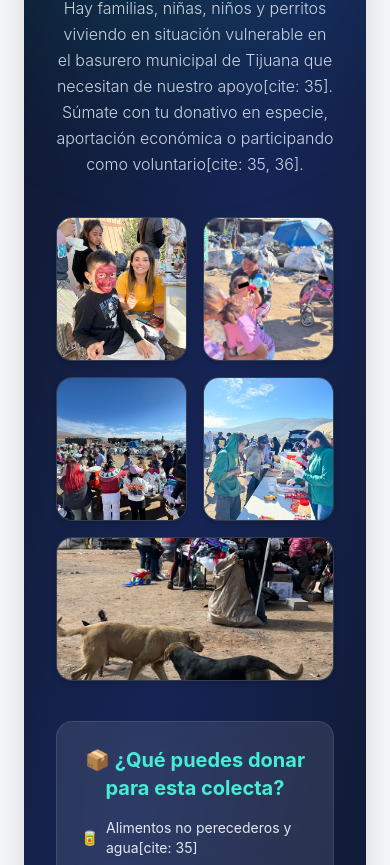
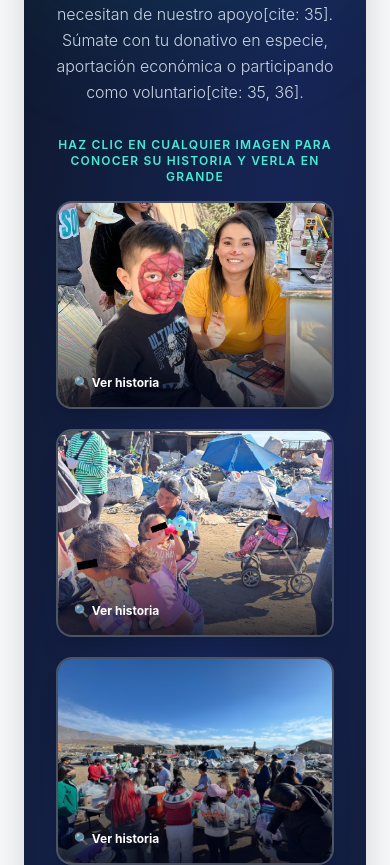
Before and after one commit to ortegayeshua-gh/impactemos-web, a React (Vite) app: page / in a window 390 px wide. Shown: the part 1135-2000 px from the top of the page. Built offline with nearby package versions, Linux system fonts and the light colour scheme.

Commit message:
Agrega galeria lightbox interactiva con historias emotivas, elimina espacios en blanco y quita marcas de citas

```diff
--- a/src/App.jsx
+++ b/src/App.jsx
@@ -8,19 +8,50 @@ import logoCorazon from './assets/corazon.png';
 import fotoYeshua from './assets/yeshua.png';
 import fotoKevin from './assets/kevin.png';
 
-// Importación de las 5 imágenes para la sección
+// Importación de las 5 imágenes
 import imgRelleno1 from './assets/RellenoSanitario2026-1.avif';
 import imgRelleno2 from './assets/RellenoSanitario2026-2.avif';
 import imgRelleno3 from './assets/RellenoSanitario2026-3.avif';
 import imgRelleno4 from './assets/RellenoSanitario2026-4.avif';
 import imgRelleno5 from './assets/RellenoSanitario2026-5.avif';
 
+// Historias emotivas asociadas a cada fotografía de la galería
+const galeriaHistorias = [
+  {
+    img: imgRelleno1,
+    titulo: "El brillo de una sonrisa",
+    historia: "A pesar de las dificultades cotidianas en el entorno del basurero municipal, la niñez guarda una ilusión inquebrantable. Cada pequeña visita y cada detalle logran encender sonrisas genuinas que nos recuerdan la importancia de estar presentes."
+  },
+  {
+    img: imgRelleno2,
+    titulo: "Fuerza y amor maternal",
+    historia: "Madres valientes que todos los días sostienen a sus familias con el corazón por delante. Su esfuerzo diario es un testimonio de amor incondicional y de la lucha constante por un futuro mejor para sus hijos."
+  },
+  {
+    img: imgRelleno3,
+    titulo: "Comunidad unida por la esperanza",
+    historia: "Cuando nos unimos como sociedad, rompemos barreras y llevamos calor humano a donde más se necesita. Esta jornada representa un puente de solidaridad y apoyo mutuo para toda la comunidad."
+  },
+  {
+    img: imgRelleno4,
+    titulo: "Pequeños pasos, grandes sueños",
+    historia: "Niñas y niños con aspiraciones infinitas que merecen oportunidades, educación y momentos de sano esparcimiento. Apoyarlos hoy es sembrar la semilla de un mañana lleno de posibilidades."
+  },
+  {
+    img: imgRelleno5,
+    titulo: "Construyendo un futuro con dignidad",
+    historia: "La calidez de una cobija, un plato de comida caliente o una despensa básica significan alivio y paz para un hogar. Juntos podemos transformar su realidad y devolverles la esperanza."
+  }
+];
+
 export default function App() {
   const [modalOpen, setModalOpen] = useState(false);
   const [modalTitle, setModalTitle] = useState('');
   const [activeTab, setActiveTab] = useState('todos');
 
-  // Actualiza dinámicamente el favicon con la imagen de corazon.png
+  // Estado para la galería interactiva en pantalla completa (Lightbox)
+  const [lightboxIndex, setLightboxIndex] = useState(null);
+
   useEffect(() => {
     const link = document.querySelector("link[rel*='icon']") || document.createElement('link');
     link.type = 'image/png';
@@ -32,6 +63,14 @@ export default function App() {
   const handleOpenModal = (title) => {
     setModalTitle(title);
     setModalOpen(true);
+  };
+
+  const nextImage = () => {
+    setLightboxIndex((prev) => (prev + 1) % galeriaHistorias.length);
+  };
+
+  const prevImage = () => {
+    setLightboxIndex((prev) => (prev - 1 + galeriaHistorias.length) % galeriaHistorias.length);
   };
 
   return (
@@ -59,7 +98,7 @@ export default function App() {
               href="https://forms.gle/4dv2DtafZyp1G6KVA"
               target="_blank"
               rel="noopener noreferrer"
-              className="bg-blue-600 hover:bg-blue-700 text-white px-5 py-2 rounded-full text-xs sm:text-sm font-semibold shadow-md shadow-blue-500/20 hover:shadow-lg transition-all duration-300 active:scale-95 text-center"
+              className="bg-blue-600 hover:bg-blue-700 text-white px-5 py-2 rounded-full text-xs sm:text-sm font-semibold shadow-md shadow-blue-500/25 transition-all duration-300 active:scale-95 text-center"
             >
               Únete
             </a>
@@ -67,7 +106,7 @@ export default function App() {
               href="https://paypal.me/impactemosmx"
               target="_blank"
               rel="noopener noreferrer"
-              className="bg-teal-600 hover:bg-teal-700 text-white px-5 py-2 rounded-full text-xs sm:text-sm font-semibold shadow-md shadow-teal-500/20 hover:shadow-lg transition-all duration-300 active:scale-95 text-center"
+              className="bg-teal-600 hover:bg-teal-700 text-white px-5 py-2 rounded-full text-xs sm:text-sm font-semibold shadow-md shadow-teal-500/25 transition-all duration-300 active:scale-95 text-center"
             >
               Dona
             </a>
@@ -76,13 +115,13 @@ export default function App() {
       </header>
 
       {/* 2. Sección Hero */}
-      <section id="inicio" className="relative overflow-hidden bg-slate-900 text-white py-28 sm:py-36 px-6 text-center">
+      <section id="inicio" className="relative overflow-hidden bg-slate-900 text-white py-24 sm:py-32 px-6 text-center">
         <div className="absolute inset-0 opacity-15 bg-[radial-gradient(#3b82f6_1px,transparent_1px)] [background-size:16px_16px]"></div>
         <div className="absolute -top-40 -right-40 w-96 h-96 bg-blue-600/20 rounded-full blur-3xl"></div>
         <div className="absolute -bottom-40 -left-40 w-96 h-96 bg-teal-500/15 rounded-full blur-3xl"></div>
 
         <div className="relative max-w-4xl mx-auto">
-          <h1 className="text-4xl sm:text-6xl font-black tracking-tight mb-6 leading-tight pt-4">
+          <h1 className="text-4xl sm:text-6xl font-black tracking-tight mb-6 leading-tight pt-2">
             <span className="bg-gradient-to-r from-blue-400 via-teal-300 to-lime-300 bg-clip-text text-transparent">Unidos por el cambio</span>
           </h1>
           <p className="text-lg sm:text-xl text-slate-300 mb-10 max-w-2xl mx-auto leading-relaxed font-light">
@@ -105,9 +144,9 @@ export default function App() {
         </div>
       </section>
 
-      {/* 3. NUEVA SECCIÓN: Próxima Actividad con Imágenes y Listado Integrados */}
-      <section id="proxima-actividad" className="py-28 px-6 max-w-7xl mx-auto">
-        <div className="bg-gradient-to-br from-slate-900 via-blue-950 to-slate-900 text-white rounded-3xl p-8 sm:p-14 shadow-2xl relative overflow-hidden mb-12">
+      {/* 3. NUEVA SECCIÓN: Próxima Actividad con Imágenes Grandes y Galería Interactiva */}
+      <section id="proxima-actividad" className="py-20 px-6 max-w-7xl mx-auto">
+        <div className="bg-gradient-to-br from-slate-900 via-blue-950 to-slate-900 text-white rounded-3xl p-8 sm:p-14 shadow-2xl relative overflow-hidden">
           <div className="absolute top-0 right-0 w-96 h-96 bg-teal-500/10 rounded-full blur-3xl"></div>
 
           <div className="relative z-10 max-w-4xl mx-auto text-center">
@@ -121,22 +160,22 @@ export default function App() {
               Hay familias, niñas, niños y perritos viviendo en situación vulnerable en el basurero municipal de Tijuana que necesitan de nuestro apoyo[cite: 35]. Súmate con tu donativo en especie, aportación económica o participando como voluntario[cite: 35, 36].
             </p>
 
-            {/* Galería de imágenes dentro del mismo cuadro */}
-            <div className="grid grid-cols-2 sm:grid-cols-3 lg:grid-cols-5 gap-4 my-10">
-              <div className="overflow-hidden rounded-2xl shadow-md h-36 bg-slate-800 border border-white/10">
-                <img src={imgRelleno1} alt="Relleno Sanitario 1" className="w-full h-full object-cover hover:scale-110 transition-transform duration-300" loading="lazy" />
-              </div>
-              <div className="overflow-hidden rounded-2xl shadow-md h-36 bg-slate-800 border border-white/10">
-                <img src={imgRelleno2} alt="Relleno Sanitario 2" className="w-full h-full object-cover hover:scale-110 transition-transform duration-300" loading="lazy" />
-              </div>
-              <div className="overflow-hidden rounded-2xl shadow-md h-36 bg-slate-800 border border-white/10">
-                <img src={imgRelleno3} alt="Relleno Sanitario 3" className="w-full h-full object-cover hover:scale-110 transition-transform duration-300" loading="lazy" />
-              </div>
-              <div className="overflow-hidden rounded-2xl shadow-md h-36 bg-slate-800 border border-white/10">
-                <img src={imgRelleno4} alt="Relleno Sanitario 4" className="w-full h-full object-cover hover:scale-110 transition-transform duration-300" loading="lazy" />
-              </div>
-              <div className="overflow-hidden rounded-2xl shadow-md h-36 bg-slate-800 border border-white/10 col-span-2 sm:col-span-1">
-                <img src={imgRelleno5} alt="Relleno Sanitario 5" className="w-full h-full object-cover hover:scale-110 transition-transform duration-300" loading="lazy" />
+            {/* Galería de Imágenes Grandes (Clickeables) */}
+            <div className="mb-10 text-left">
+              <p className="text-xs font-semibold text-teal-300 uppercase tracking-widest text-center mb-4">Haz clic en cualquier imagen para conocer su historia y verla en grande</p>
+              <div className="grid grid-cols-1 sm:grid-cols-2 lg:grid-cols-5 gap-5">
+                {galeriaHistorias.map((item, idx) => (
+                  <div
+                    key={idx}
+                    onClick={() => setLightboxIndex(idx)}
+                    className="group relative overflow-hidden rounded-2xl shadow-xl h-52 bg-slate-800 border-2 border-white/20 cursor-pointer transform transition-all duration-300 hover:-translate-y-1.5 hover:shadow-2xl hover:border-teal-400"
+                  >
+                    <img src={item.img} alt={item.titulo} className="w-full h-full object-cover group-hover:scale-110 transition-transform duration-500" loading="lazy" />
+                    <div className="absolute inset-0 bg-gradient-to-t from-slate-950/80 via-transparent to-transparent flex items-end p-4">
+                      <span className="text-xs font-bold text-white group-hover:text-teal-300 transition-colors">🔍 Ver historia</span>
+                    </div>
+                  </div>
+                ))}
               </div>
             </div>
 
@@ -183,7 +222,7 @@ export default function App() {
       </section>
 
       {/* 4. Sección de 'Quiénes Somos' + Socios Fundadores */}
-      <section id="quienes-somos" className="py-28 px-6 max-w-7xl mx-auto">
+      <section id="quienes-somos" className="py-20 px-6 max-w-7xl mx-auto">
         <div className="text-center max-w-3xl mx-auto mb-16">
           <span className="text-blue-600 font-bold text-sm tracking-widest uppercase bg-blue-50 px-3.5 py-1 rounded-full">Institucional</span>
           <h2 className="text-3xl sm:text-4xl font-black text-slate-900 mt-3 mb-4 tracking-tight">¿Quiénes Somos?</h2>
@@ -225,7 +264,7 @@ export default function App() {
         </div>
 
         {/* Socios Fundadores */}
-        <div className="mt-20">
+        <div className="mt-16">
           <div className="text-center mb-20">
             <span className="text-teal-600 font-bold text-sm tracking-widest uppercase bg-teal-50 px-3.5 py-1 rounded-full">Liderazgo</span>
             <h3 className="text-3xl sm:text-4xl font-black text-slate-900 mt-3 tracking-tight">Consejo Directivo y Socios Fundadores</h3>
@@ -293,7 +332,7 @@ export default function App() {
       </section>
 
       {/* 5. Sección de 'Nuestros Cuatro Ejes Operativos' */}
-      <section id="ejes" className="py-28 bg-slate-100/70 px-6 border-y border-slate-200/60">
+      <section id="ejes" className="py-20 bg-slate-100/70 px-6 border-y border-slate-200/60">
         <div className="max-w-7xl mx-auto">
           <div className="text-center max-w-3xl mx-auto mb-16">
             <span className="text-blue-600 font-bold text-sm tracking-widest uppercase bg-blue-50 px-3.5 py-1 rounded-full">Ejes Especializados</span>
@@ -587,7 +626,7 @@ export default function App() {
       </section>
 
       {/* 6. Sección de Contacto */}
-      <section id="contacto" className="py-28 px-6 max-w-6xl mx-auto">
+      <section id="contacto" className="py-20 px-6 max-w-6xl mx-auto">
         <div className="text-center max-w-3xl mx-auto mb-16">
           <span className="text-blue-600 font-bold text-sm tracking-widest uppercase bg-blue-50 px-3.5 py-1 rounded-full">Ubicación y Enlace</span>
           <h2 className="text-3xl sm:text-5xl font-black text-slate-900 mt-3 mb-4 tracking-tight">Ponte en contacto</h2>
@@ -647,7 +686,65 @@ export default function App() {
         </div>
       </footer>
 
-      {/* Modal */}
+      {/* MODAL LIGHTBOX DE GALERÍA CON HISTORIAS EMOTIVAS */}
+      {lightboxIndex !== null && (
+        <div className="fixed inset-0 z-50 flex items-center justify-center bg-black/90 backdrop-blur-md p-4 animate-fade-in">
+          {/* Botón Cerrar (X) */}
+          <button
+            onClick={() => setLightboxIndex(null)}
+            className="absolute top-6 right-6 text-white bg-white/10 hover:bg-white/20 p-3 rounded-full text-xl z-50 transition-colors"
+          >
+            ✕
+          </button>
+
+          {/* Botón Anterior */}
+          <button
+            onClick={prevImage}
+            className="absolute left-4 sm:left-8 text-white bg-white/10 hover:bg-white/20 p-4 rounded-full text-2xl z-50 transition-colors"
+          >
+            ❮
+          </button>
+
+          {/* Botón Siguiente */}
+          <button
+            onClick={nextImage}
+            className="absolute right-4 sm:right-8 text-white bg-white/10 hover:bg-white/20 p-4 rounded-full text-2xl z-50 transition-colors"
+          >
+            ❯
+          </button>
+
+          {/* Contenedor de la Galería con la Foto y la Historia Emotiva */}
+          <div className="bg-slate-900 border border-white/10 rounded-3xl max-w-4xl w-full max-h-[90vh] overflow-y-auto grid md:grid-cols-2 shadow-2xl text-white">
+            <div className="h-72 md:h-full bg-black flex items-center justify-center p-2">
+              <img
+                src={galeriaHistorias[lightboxIndex].img}
+                alt="Galería Relleno Sanitario"
+                className="max-h-full max-w-full object-contain rounded-2xl"
+              />
+            </div>
+            <div className="p-8 sm:p-10 flex flex-col justify-center">
+              <span className="text-teal-400 text-xs font-bold uppercase tracking-widest mb-2">Historia de Vida • Relleno Sanitario</span>
+              <h3 className="text-2xl sm:text-3xl font-black mb-4">{galeriaHistorias[lightboxIndex].titulo}</h3>
+              <p className="text-slate-300 text-sm sm:text-base leading-relaxed font-light mb-6">
+                "{galeriaHistorias[lightboxIndex].historia}"
+              </p>
+              <div className="pt-4 border-t border-white/10 flex items-center justify-between">
+                <span className="text-xs text-slate-400">Imagen {lightboxIndex + 1} de {galeriaHistorias.length}</span>
+                <a
+                  href="https://wa.me/6644910531"
+                  target="_blank"
+                  rel="noopener noreferrer"
+                  className="bg-teal-500 hover:bg-teal-600 text-slate-950 font-bold text-xs px-4 py-2.5 rounded-xl transition-colors"
+                >
+                  💬 Apoyar esta causa
+                </a>
+              </div>
+            </div>
+          </div>
+        </div>
+      )}
+
+      {/* Modal General */}
       {modalOpen && (
         <div className="fixed inset-0 z-50 flex items-center justify-center bg-black/60 backdrop-blur-sm p-4 animate-fade-in">
           <div className="bg-white rounded-3xl max-w-md w-full p-8 shadow-2xl relative text-center">
```
